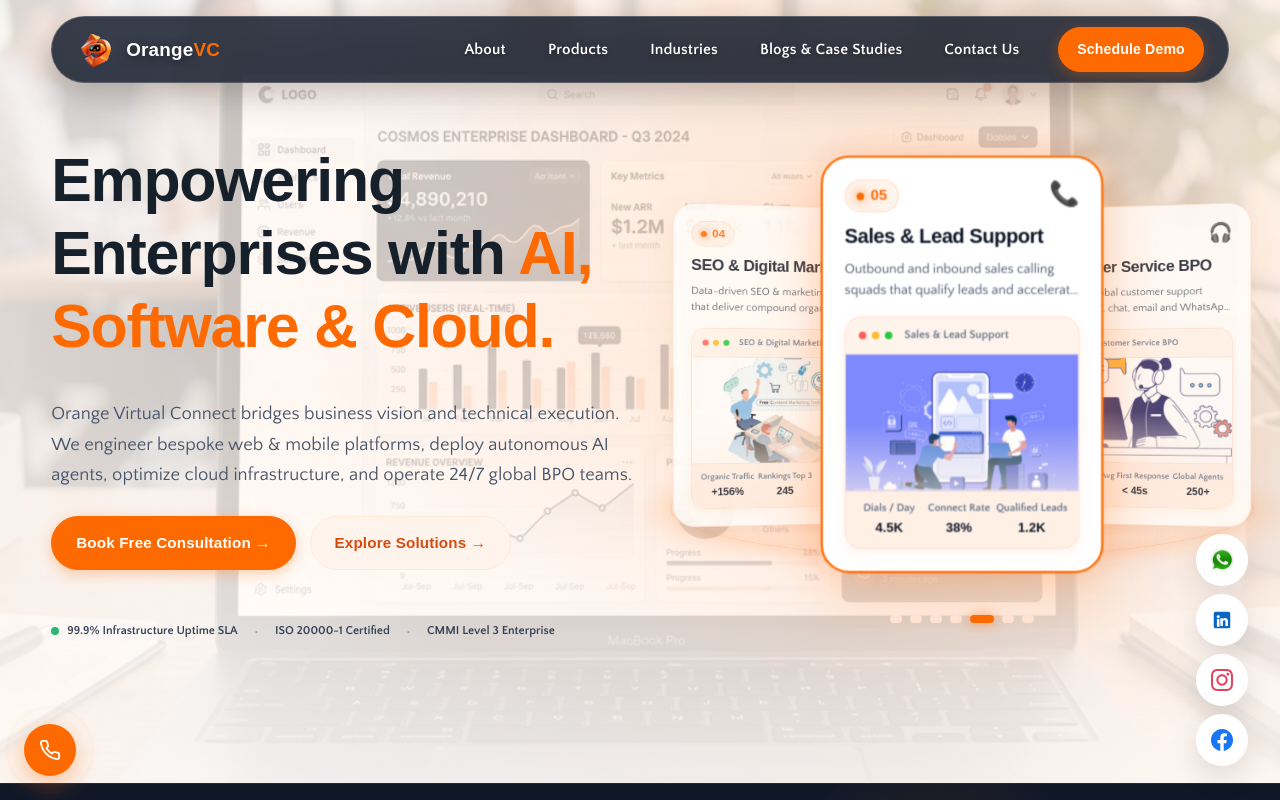
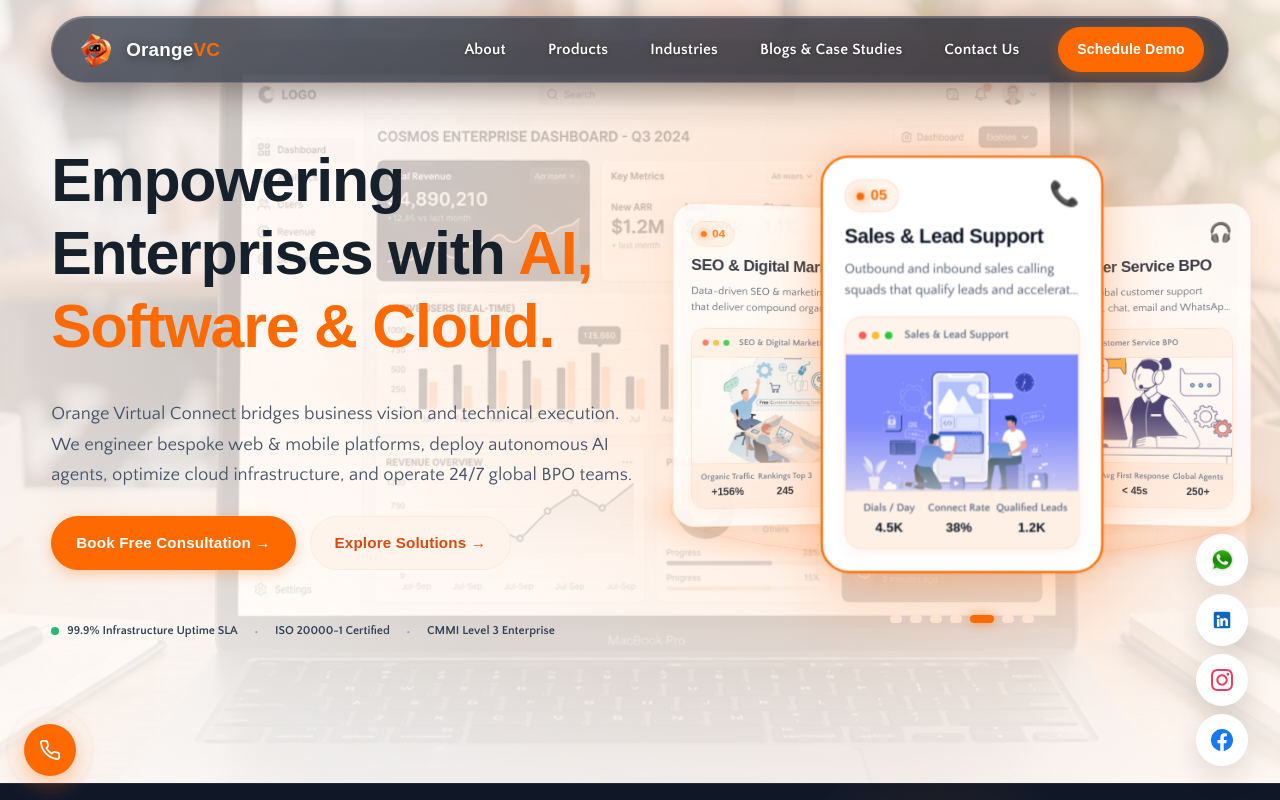
Before and after one commit to VirtualCare14/orangevc_site_main_nextjs, a Next.js app: page / in a window 1280 px wide. Shown: the top 800 px of the page. Built offline with nearby package versions, Linux system fonts and the light colour scheme; a web font is replaced by a local one.

Commit message:
style: refine navbar with sleek frosted glassmorphism effect

```diff
--- a/app/globals.css
+++ b/app/globals.css
@@ -142,21 +142,21 @@
   align-items: center;
   justify-content: space-between;
   padding: 10px 24px;
-  background: rgba(22, 30, 46, 0.85);
-  backdrop-filter: blur(20px) saturate(190%);
-  -webkit-backdrop-filter: blur(20px) saturate(190%);
-  border: 1px solid rgba(255, 255, 255, 0.18);
+  background: linear-gradient(135deg, rgba(28, 36, 54, 0.68) 0%, rgba(16, 22, 36, 0.76) 100%);
+  backdrop-filter: blur(28px) saturate(210%);
+  -webkit-backdrop-filter: blur(28px) saturate(210%);
+  border: 1px solid rgba(255, 255, 255, 0.22);
   border-radius: 999px;
-  box-shadow: 0 14px 35px rgba(0, 0, 0, 0.2), 0 0 25px rgba(255, 106, 0, 0.08);
+  box-shadow: 0 16px 40px -10px rgba(0, 0, 0, 0.45), inset 0 1px 1px 0 rgba(255, 255, 255, 0.25), 0 0 24px rgba(255, 106, 0, 0.12);
   transition: all 0.35s cubic-bezier(0.34, 1.56, 0.64, 1);
 }
 
 .site-header.scrolled .glass-nav-container {
-  background: rgba(14, 20, 32, 0.92);
-  backdrop-filter: blur(24px) saturate(200%);
-  -webkit-backdrop-filter: blur(24px) saturate(200%);
-  border-color: rgba(255, 106, 0, 0.3);
-  box-shadow: 0 14px 35px rgba(0, 0, 0, 0.25), 0 0 20px rgba(255, 106, 0, 0.15);
+  background: linear-gradient(135deg, rgba(18, 24, 38, 0.82) 0%, rgba(10, 14, 24, 0.88) 100%);
+  backdrop-filter: blur(32px) saturate(220%);
+  -webkit-backdrop-filter: blur(32px) saturate(220%);
+  border-color: rgba(255, 106, 0, 0.35);
+  box-shadow: 0 20px 45px -10px rgba(0, 0, 0, 0.55), inset 0 1px 1px 0 rgba(255, 255, 255, 0.3), 0 0 28px rgba(255, 106, 0, 0.2);
   transform: translateY(-2px);
 }
 
```
